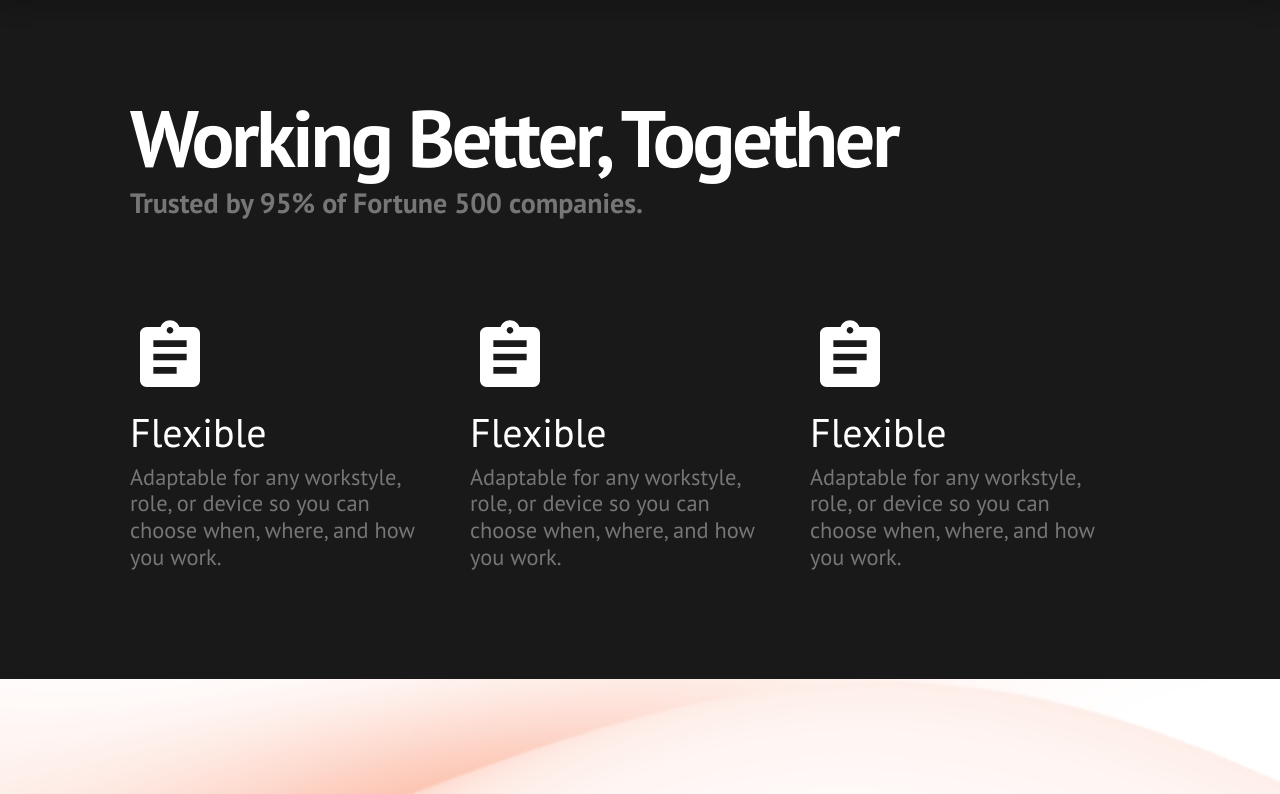
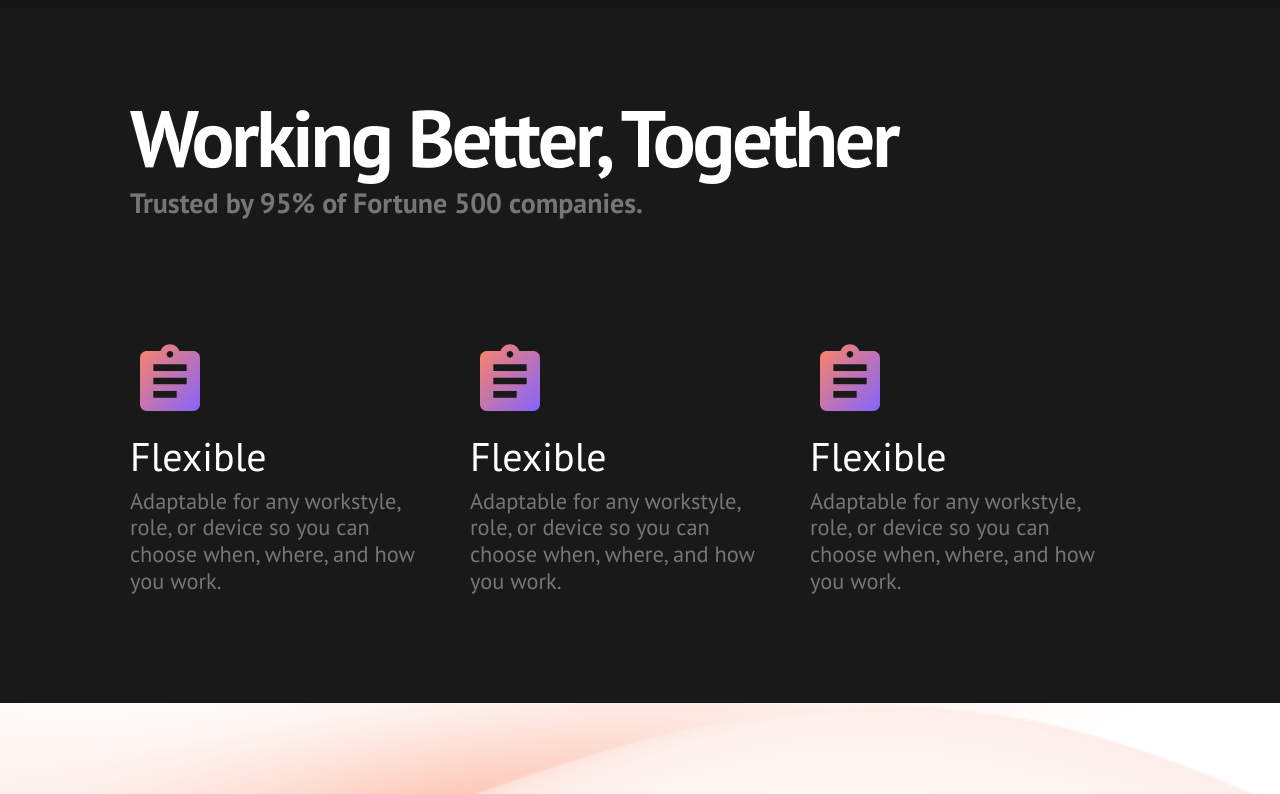
Before and after one commit to RafaelAngeloPiad/dx, a React (Create React App) app: page / in a window 1280 px wide. Shown: the part 662-1456 px from the top of the page. Built offline with nearby package versions, Linux system fonts and the light colour scheme.

Commit message:
some changes 2

```diff
--- a/src/components/Features.js
+++ b/src/components/Features.js
@@ -1,5 +1,6 @@
 import { ButtonDx } from "./ButtonDx";
 import "./css/Features.css";
+
 function Features(props) {
   return (
     <div id="features_services" className="dark">
--- a/src/components/Highlights.js
+++ b/src/components/Highlights.js
@@ -1,5 +1,6 @@
 import React from "react";
 import "./css/Highlights.css";
+import { iconStyle } from "./data/global-data.js";
 import {
   MdAssignment,
   MdAccessibility,
@@ -15,10 +16,13 @@ function Highlights() {
     <div className="highlights-container">
       <h1>Working Better, Together</h1>
       <h3>Trusted by 95% of Fortune 500 companies.</h3>
+
+      {iconStyle.gradientSvg}
+
       <div className="highlight-box-wrapper">
         <div className="highlight-box">
           <div className="highlight-icon-wrapper">
-            <MdAssignment />
+            <MdAssignment style={{ fill: iconStyle.gradientStyle }} />
           </div>
           <h2 className="highlight-heading">Flexible</h2>
           <h4 className="highlight-subtitle">
@@ -28,7 +32,7 @@ function Highlights() {
         </div>
         <div className="highlight-box">
           <div className="highlight-icon-wrapper">
-            <MdAssignment />
+            <MdAssignment style={{ fill: iconStyle.gradientStyle }} />
           </div>
           <h2 className="highlight-heading">Flexible</h2>
           <h4 className="highlight-subtitle">
@@ -38,7 +42,7 @@ function Highlights() {
         </div>
         <div className="highlight-box">
           <div className="highlight-icon-wrapper">
-            <MdAssignment />
+            <MdAssignment style={{ fill: iconStyle.gradientStyle }} />
           </div>
           <h2 className="highlight-heading">Flexible</h2>
           <h4 className="highlight-subtitle">
--- a/src/components/css/Features.css
+++ b/src/components/css/Features.css
@@ -17,7 +17,7 @@
 
 .custom_features-container {
   display: grid;
-  grid-template-columns: repeat(auto-fit, minmax(20vmax, 1fr));
+  grid-template-columns: repeat(auto-fit, minmax(25vmax, 1fr));
   grid-template-rows: auto;
 }
 
@@ -41,8 +41,8 @@
   -webkit-transition: all 0.3s ease-in-out;
   transition: all 0.3s ease-in-out;
   /* background-color: #2b3039; */
-  background: rgba(0, 0, 0, 0.02);
-  box-shadow: 0 5px 5px rgba(0, 0, 0, 0.1);
+  /* background: rgba(0, 0, 0, 0.02);
+  box-shadow: 0 5px 5px rgba(0, 0, 0, 0.1); */
 }
 
 /* .features_service-desc {
--- a/src/components/data/features-data.js
+++ b/src/components/data/features-data.js
@@ -7,11 +7,12 @@ import {
   MdAllInbox,
   MdApi,
 } from "react-icons/md";
+import { iconStyle } from "./global-data.js";
 //https://react-icons.github.io/react-icons
 
 export const features = [
   {
-    icon: <MdAccountBalance />,
+    icon: <MdAccountBalance style={{ fill: iconStyle.gradientStyle }} />,
     title: "Connect.",
     description: "Social connection can lower anxiety and depression.",
     Why: [
@@ -22,14 +23,14 @@ export const features = [
     ],
   },
   {
-    icon: <MdAccountCircle />,
+    icon: <MdAccountCircle style={{ fill: iconStyle.gradientStyle }} />,
 
     title: "Communicate",
     description: "We communicate for a variety of reasons!",
     Why: ["HD video", "Preview your webcam", "Screen sharing", "Drawing tools"],
   },
   {
-    icon: <MdApi />,
+    icon: <MdApi style={{ fill: iconStyle.gradientStyle }} />,
     title: "Collaborate.",
     description: "Collaboration improves the way your team works.",
     Why: [
@@ -40,7 +41,7 @@ export const features = [
     ],
   },
   {
-    icon: <MdAssignment />,
+    icon: <MdAssignment style={{ fill: iconStyle.gradientStyle }} />,
     title: "Latest Security",
     description: "",
     Why: [
@@ -51,13 +52,13 @@ export const features = [
     ],
   },
   {
-    icon: <MdAccessibility />,
+    icon: <MdAccessibility style={{ fill: iconStyle.gradientStyle }} />,
     title: "Video Meetings",
     description: "",
     Why: ["HD video", "Preview your webcam", "Screen sharing", "Drawing tools"],
   },
   {
-    icon: <MdAccountBalanceWallet />,
+    icon: <MdAccountBalanceWallet style={{ fill: iconStyle.gradientStyle }} />,
     title: "Enhance Audio",
     description: "",
     Why: [
--- /dev/null
+++ b/src/components/data/global-data.js
@@ -0,0 +1,11 @@
+export const iconStyle = {
+  gradientSvg: (
+    <svg width="1em" height="1em">
+      <linearGradient id="blue-gradient" x1="100%" y1="100%" x2="0%" y2="0%">
+        <stop stopColor="#8464fe" offset="0%" />
+        <stop stopColor="#fe8464" offset="100%" />
+      </linearGradient>
+    </svg>
+  ),
+  gradientStyle: "url(#blue-gradient)",
+};
```
Also changed, not shown: public/images/circle.svg (added).
